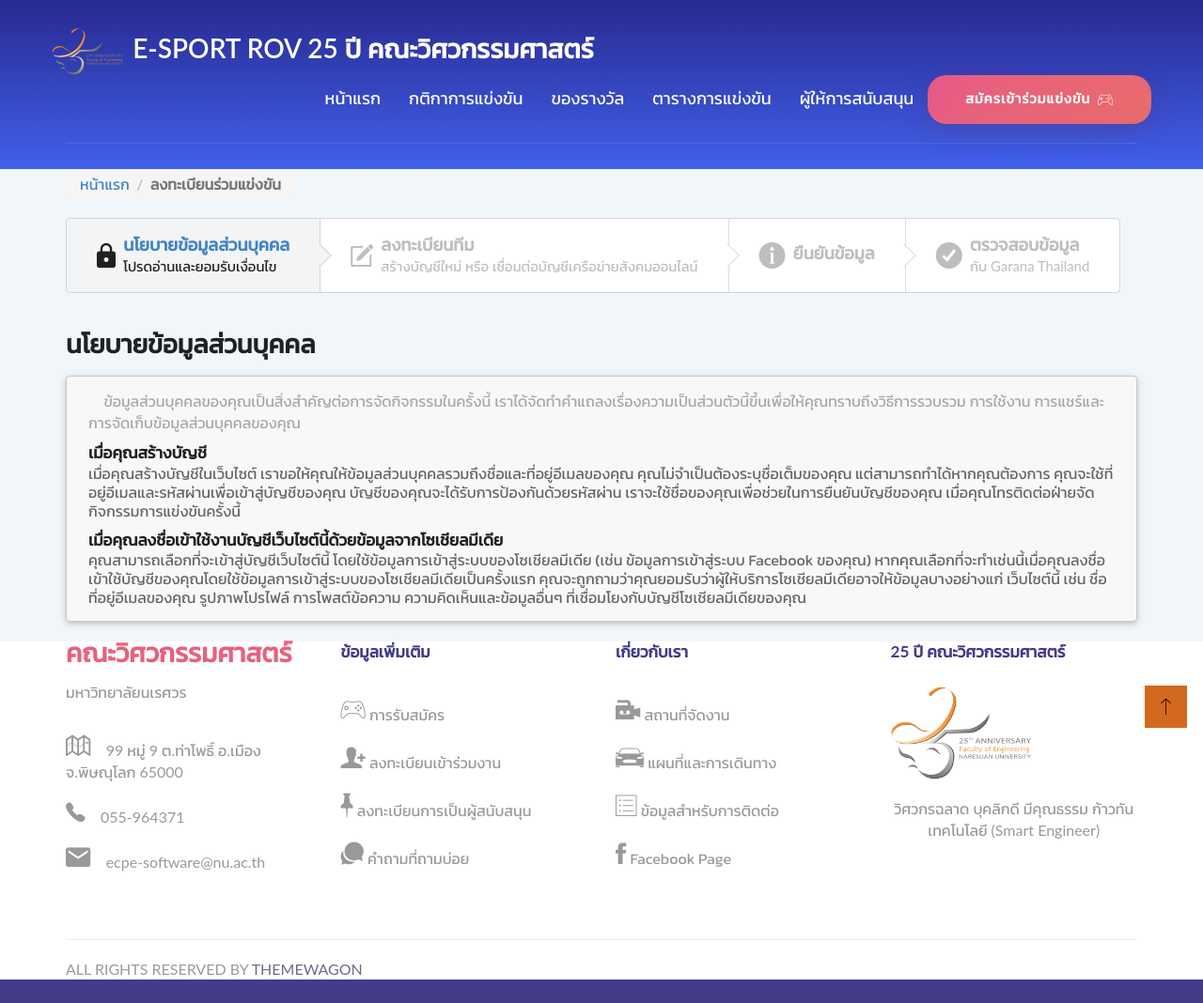
After one commit to matzeeya/rov, a PHP site: page /register.html in a window 1280 px wide. The commit adds this page. Shown: the whole page at 94% size. Run offline with PHP 8.4, Linux system fonts and the light colour scheme; some libraries are stand-ins or nearby versions; some web fonts are replaced.

Commit message:
create register.html,  pivacy statement

```diff
--- a/css/style.css
+++ b/css/style.css
@@ -716,3 +716,16 @@ ul.social-list li a:hover, ul.social-list li a:focus{
 .markFont{
 	font-family: 'Kanit', sans-serif;
 }
+
+.empty-carousel{
+	height: 90px;
+}
+
+.padding-top-40{
+	height: 40px;
+}
+
+.padding-top-bottom-20{
+	padding-top: 20px;
+	padding-bottom: 20px;
+}
--- /dev/null
+++ b/register.html
@@ -0,0 +1,250 @@
+<!DOCTYPE html>
+<html lang="en">
+  <head>
+    <!-- Required meta tags always come first -->
+    <meta charset="utf-8">
+    <meta name="viewport" content="width=device-width, initial-scale=1, shrink-to-fit=no">
+    <meta http-equiv="x-ua-compatible" content="ie=edge">
+
+    <!-- Bootstrap CSS -->
+    <link rel="stylesheet" href="css/bootstrap.min.css">
+    <link href="https://fonts.googleapis.com/css?family=Montserrat:400,700" rel="stylesheet">
+    <link href="https://fonts.googleapis.com/css?family=Open+Sans:400,600,700" rel="stylesheet">
+    <link rel="stylesheet" href="css/ionicons.min.css">
+    <link rel="stylesheet" href="css/owl.carousel.css">
+    <link rel="stylesheet" href="css/owl.theme.css">
+    <link rel="stylesheet" href="css/style.css">
+    <link href="https://fonts.googleapis.com/css?family=Kanit" rel="stylesheet">
+
+
+    <link rel="stylesheet" href="css/stellar.css">
+    <link rel="stylesheet" type="text/css" href="js/Semantic-UI-CSS/semantic.css">
+
+
+
+  </head>
+  <body>
+    <header id="home" class="gradient-violat">
+      <nav class="navbar navbar-default navbar-fixed-top">
+        <div class="container">
+        <!-- Brand and toggle get grouped for better mobile display -->
+          <div class="navbar-header">
+            <button type="button" class="navbar-toggle collapsed" data-toggle="collapse" data-target="#bs-example-navbar-collapse-1" aria-expanded="false">
+              <span class="sr-only">Toggle navigation</span>
+              <span class="icon-bar"></span>
+              <span class="icon-bar"></span>
+              <span class="icon-bar"></span>
+            </button>
+            <a class="navbar-brand" href="#"><span class="logo-wraper logo-white">
+                <img src="images/logo25.png" alt=""/>e-Sport ROV 25 ปี คณะวิศวกรรมศาสตร์
+              </span></a>
+          </div>
+
+          <!-- Collect the nav links, forms, and other content for toggling -->
+          <div class="collapse navbar-collapse" id="bs-example-navbar-collapse-1">
+            <ul class="nav navbar-nav  navbar-right">
+				<li class="active"><a href="#home"><span class="menu">หน้าแรก</span> <span class="sr-only">(current)</span></a></li>
+				<li><a href="#services"><span class="menu">กติกาการแข่งขัน</span></a></li>
+				<li><a href="#feature"><span class="menu">ของรางวัล</span></a></li>
+				<li><a href="#blog-card"><span class="menu">ตารางการแข่งขัน</span></a></li>
+				<li><a href="#newsletter"><span class="menu">ผู้ให้การสนับสนุน</span></a></li>
+              <li><a href="#" class="btn btn-orange border-none btn-rounded-corner btn-navbar">สมัครเข้าร่วมแข่งขัน<span class="icon-on-button"><i class="ion-ios-game-controller-b-outline"></i></span></a></li>
+            </ul>
+          </div><!-- /.navbar-collapse -->
+          <hr class="navbar-divider">
+        </div><!-- /.container-fluid -->
+      </nav>
+    </header>
+
+     <section id="introduction" class="gradient-violat padding-top-90 home-slider">
+      <div id="home-slider" class="empty-carousel">
+
+      </div>
+    </section>
+
+    <section id="formUI" class="newsletter">
+
+
+
+
+    <div class="container">
+
+        <div class="ui breadcrumb">
+		  <a class="section">หน้าแรก</a>
+		  <div class="divider"> / </div>
+		  <div class="active section">ลงทะเบียนร่วมแข่งขัน</div>
+       </div>
+
+       <div class="row padding-top-bottom-20">
+          <div class="col-md-12">
+
+          <div class="ui steps">
+			  <div class="active step">
+				<i class="ion-android-lock" style="font-size: 32px;"></i>&nbsp;&nbsp;
+				<div class="content">
+					<div class="title"><span class="markFont">นโยบายข้อมูลส่วนบุคคล</span></div>
+				  <div class="description">โปรดอ่านและยอมรับเงื่อนไข</div>
+				</div>
+			  </div>
+			  <div class="step disabled">
+				<i class="ion-compose" style="font-size: 32px;"></i>&nbsp;&nbsp;
+				<div class="content">
+				  <div class="title"><span class="markFont">ลงทะเบียนทีม</span></div>
+				  <div class="description">สร้างบัญชีใหม่ หรือ เชื่อมต่อบัญชีเครือข่ายสังคมออนไลน์ </div>
+				</div>
+			  </div>
+			  <div class="disabled step">
+				<i class="ion-information-circled" style="font-size: 32px;"></i>&nbsp;&nbsp;
+				<div class="content">
+				  <div class="title"><span class="markFont">ยืนยันข้อมูล</span></div>
+				  <div class="description"></div>
+				</div>
+			  </div>
+
+			  <div class="disabled step">
+				<i class="ion-checkmark-circled" style="font-size: 32px;"></i>&nbsp;&nbsp;
+				<div class="content">
+				  <div class="title"><span class="markFont">ตรวจสอบข้อมูล</span></div>
+				  <div class="description">กับ Garana Thailand </div>
+				</div>
+			  </div>
+			</div>
+
+		   </div>
+	   </div>
+    </div>
+
+   <div class="container padding-top-bottom-20">
+       <div class="row">
+          <div class="col-md-12">
+
+          <h2 class="ui header">
+
+		  <div class="content">
+			<span class="markFont">นโยบายข้อมูลส่วนบุคคล</span>
+		  </div>
+		  </h2>
+
+          <div class="ui floating message">
+			  <p>&nbsp;&nbsp;&nbsp;&nbsp;ข้อมูลส่วนบุคคลของคุณเป็นสิ่งสำคัญต่อการจัดกิจกรรมในครั้งนี้ เราได้จัดทำคำแถลงเรื่องความเป็นส่วนตัวนี้ขึ้นเพื่อให้คุณทราบถึงวิธีการรวบรวม การใช้งาน การแชร์และการจัดเก็บข้อมูลส่วนบุคคลของคุณ</p>
+			<h4 class="ui header">
+			  <span class="markFont">เมื่อคุณสร้างบัญชี</span>
+			  <div class="sub header"><span class="markFont">เมื่อคุณสร้างบัญชีในเว็บไซต์ เราขอให้คุณให้ข้อมูลส่วนบุคคลรวมถึงชื่อและที่อยู่อีเมลของคุณ คุณไม่จำเป็นต้องระบุชื่อเต็มของคุณ แต่สามารถทำได้หากคุณต้องการ คุณจะใช้ที่อยู่อีเมลและรหัสผ่านเพื่อเข้าสู่บัญชีของคุณ บัญชีของคุณจะได้รับการป้องกันด้วยรหัสผ่าน เราจะใช้ชื่อของคุณเพื่อช่วยในการยืนยันบัญชีของคุณ เมื่อคุณโทรติดต่อฝ่ายจัดกิจกรรมการแข่งขันครั้งนี้</span></div>
+			</h4>
+			<p></p>
+			<h4 class="ui header">
+			  <span class="markFont">เมื่อคุณลงชื่อเข้าใช้งานบัญชีเว็บไซต์นี้ด้วยข้อมูลจากโซเชียลมีเดีย</span>
+			  <div class="sub header"><span class="markFont">คุณสามารถเลือกที่จะเข้าสู่บัญชีเว็บไซต์นี้ โดยใช้ข้อมูลการเข้าสู่ระบบของโซเชียลมีเดีย (เช่น ข้อมูลการเข้าสู่ระบบ Facebook ของคุณ) หากคุณเลือกที่จะทำเช่นนี้เมื่อคุณลงชื่อเข้าใช้บัญชีของคุณโดยใช้ข้อมูลการเข้าสู่ระบบของโซเชียลมีเดียเป็นครั้งแรก คุณจะถูกถามว่าคุณยอมรับว่าผู้ให้บริการโซเชียลมีเดียอาจให้ข้อมูลบางอย่างแก่ เว็บไซต์นี้ เช่น ชื่อ ที่อยู่อีเมลของคุณ รูปภาพโปรไฟล์ การโพสต์ข้อความ ความคิดเห็นและข้อมูลอื่นๆ ที่เชื่อมโยงกับบัญชีโซเชียลมีเดียของคุณ</span></div>
+			</h4>
+
+		  </div>
+
+
+
+
+		   </div>
+	   </div>
+    </div>
+
+    <div class="container">
+       <div class="row">
+          <div class="col-md-12">
+
+		   </div>
+	   </div>
+    </div>
+
+    </section>
+
+
+      <footer class="padding-top-30">
+      <div class="container">
+        <div class="row">
+          <div class="col-md-3">
+            <div class="footer-left-content">
+              <div class="logo-colored">
+                คณะวิศวกรรมศาสตร์
+              </div>
+              <div class="content">
+                <p class="margin-bottom-30 margin-top-30">มหาวิทยาลัยนเรศวร</p>
+                <p><i class="ion-map" style="font-size: 30px;"></i>&nbsp;&nbsp;&nbsp;&nbsp;99 หมู่ 9 ต.ท่าโพธิ์ อ.เมือง จ.พิษณุโลก 65000</p>
+                <p><i class="ion-ios-telephone" style="font-size: 30px;"></i>&nbsp;&nbsp;&nbsp;&nbsp;055-964371</p>
+                <p><i class="ion-android-mail" style="font-size: 30px;"></i>&nbsp;&nbsp;&nbsp;&nbsp;ecpe-software@nu.ac.th</p>
+              </div>
+            </div>
+          </div>
+          <div class="col-md-9">
+            <div class="row">
+              <div class="col-md-4 col-sm-2">
+                <div class="footer-list-wiget">
+                  <h4>ข้อมูลเพิ่มเติม</h4>
+                  <div class="list-group">
+					<a href="#" class="list-group-item"><i class="ion-ios-game-controller-b-outline" style="font-size: 30px;"></i>&nbsp;<span class="markFont">การรับสมัคร</span></a>
+                    <a href="#" class="list-group-item"><i class="ion-person-add" style="font-size: 30px;"></i>&nbsp;<span class="markFont">ลงทะเบียนเข้าร่วมงาน</span></a>
+                    <a href="#" class="list-group-item"><i class="ion-pin" style="font-size: 30px;"></i>&nbsp;<span class="markFont">ลงทะเบียนการเป็นผู้สนับสนุน</span></a>
+                    <a href="#" class="list-group-item"><i class="ion-chatbubbles" style="font-size: 30px;"></i>&nbsp;<span class="markFont">คำถามที่ถามบ่อย</span></a>
+                  </div>
+                </div>
+              </div>
+              <div class="col-md-4 col-sm-2">
+                <div class="footer-list-wiget">
+                  <h4>เกี่ยวกับเรา</h4>
+                  <div class="list-group">
+                    <a href="#" class="list-group-item"><i class="ion-videocamera" style="font-size: 30px;"></i>&nbsp;<span class="markFont">สถานที่จัดงาน</span></a>
+                    <a href="#" class="list-group-item"><i class="ion-model-s" style="font-size: 30px;"></i>&nbsp;<span class="markFont">แผนที่และการเดินทาง</span></a>
+                    <a href="#" class="list-group-item"><i class="ion-ios-list-outline" style="font-size: 30px;"></i>&nbsp;<span class="markFont">ข้อมูลสำหรับการติดต่อ</span></a>
+                    <a href="#" class="list-group-item"><i class="ion-social-facebook" style="font-size: 30px;"></i>&nbsp;<span class="markFont">Facebook Page</span></a>
+                  </div>
+                </div>
+              </div>
+              <div class="col-md-4 col-sm-2">
+                <div class="footer-list-wiget">
+                  <h4> 25 ปี คณะวิศวกรรมศาสตร์ </h4>
+                  <div class="list-group text-center">
+					  <a href="#">
+					    <img src="images/logo25.png" class="ui small image">
+                      </a>
+
+                  </div>
+                  <p class="text-center">  วิศวกรฉลาด บุคลิกดี มีคุณธรรม ก้าวทันเทคโนโลยี (Smart Engineer) </p>
+                </div>
+              </div>
+              </div>
+            </div>
+          </div>
+          <hr class="footer-divider">
+          <div class="copyright-cta">
+            <p class="text-uppercase">All rights Reserved By <a href="https://themewagon.com/"><span class="span text-violat ">Themewagon</span></a></p>
+          </div>
+        </div>
+      <!-- </div> -->
+      <div class="footer-end-line"></div>
+    </footer>
+    <div id="scroll-top-div" class="scroll-top-div">
+      <div class="scroll-top-icon-container">
+        <i class="ion-ios-arrow-thin-up"></i>
+      </div>
+    </div>
+    <!-- jQuery first, then Tether, then Bootstrap JS. -->
+    <!--<script src="js/jquery.min.js"></script> -->
+    <script src="http://ajax.googleapis.com/ajax/libs/jquery/1.10.2/jquery.min.js"></script>
+
+    <script src="js/bootstrap.min.js"></script>
+ <script src="js/owl.carousel.min.js"></script>
+    <script src="js/script.js"></script>
+
+    <script src="//cdnjs.cloudflare.com/ajax/libs/waypoints/2.0.3/waypoints.min.js"></script>
+
+    <script src="js/stellar/jquery.stellar.min.js"></script>
+    <script src="js/Semantic-UI-CSS/semantic.min.js"></script>
+
+	   <script>
+
+	  </script>
+
+	  <script>
+
+	 </script>
+
+  </body>
+</html>
```
